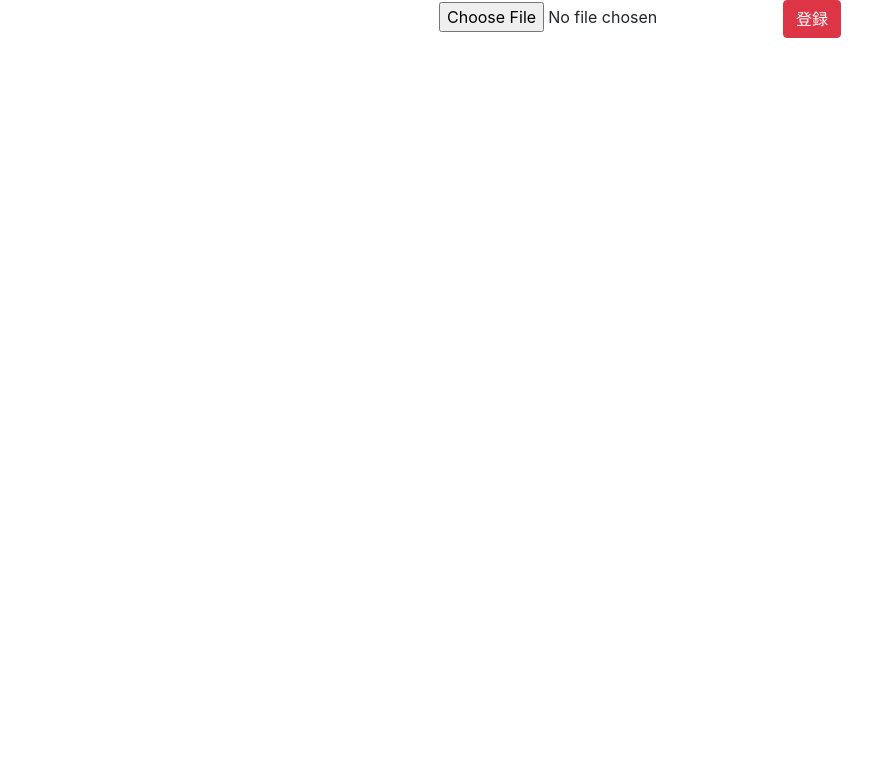
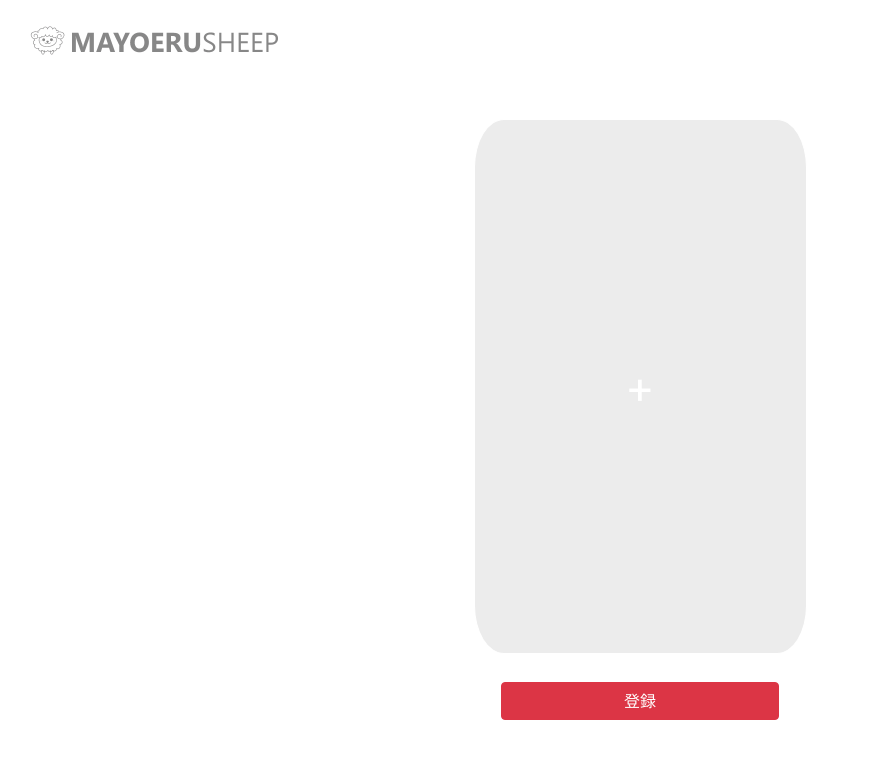
Before and after one commit to kaitoyokohamaa/MAYOELUSHEEP, a React (Create React App) app: page /profile in a window 1280 px wide. Shown: the top 758 px of the page, without its empty margins (0-873 px from the left). Built offline with nearby package versions, Linux system fonts and the light colour scheme.

Commit message:
バックエンドからの応答待ち

```diff
--- a/package.json
+++ b/package.json
@@ -6,6 +6,7 @@
     "axios": "^0.19.2",
     "bootstrap": "^4.4.1",
     "cors": "^2.8.5",
+    "jquery": "^3.4.1",
     "react": "^16.13.0",
     "react-bootstrap": "^1.0.0-beta.17",
     "react-dom": "16.13.0",
--- a/src/screens/Profile/Profile.js
+++ b/src/screens/Profile/Profile.js
@@ -1,7 +1,8 @@
 import React, { Component } from "react";
 import "bootstrap/dist/css/bootstrap.min.css";
-import { Button } from "react-bootstrap";
 import axios from "../../axios";
+import LOGO from "../../assets/img/logo.jpg";
+import { Col, Row, Container, Button } from "react-bootstrap";
 export default class Profile extends Component {
   state = {
     images: null
@@ -20,12 +21,60 @@ export default class Profile extends Component {
   };
   render() {
     return (
-      <div>
-        <input type="file" onChange={this.fileSelectedHandler} />
-        <Button onClick={this.fileUploadHandler} variant="danger">
-          登録
-        </Button>
-      </div>
+      <React.Fragment>
+        <div
+          style={{
+            textAlign: "left",
+            paddingTop: "20px",
+            paddingLeft: "20px"
+          }}
+        >
+          <img src={LOGO} alt="logo" />
+        </div>
+        <Container>
+          <Row>
+            <Col>
+              <div>
+                <label
+                  htmlFor="file_upload"
+                  onChange={this.fileSelectedHandler}
+                  style={{
+                    width: "30%",
+                    backgroundColor: "#ececec",
+                    borderRadius: "9%",
+                    border: "1px solid",
+                    padding: "21% 10%",
+                    fontSize: "45px",
+                    color: "#fff",
+                    marginTop: "5%"
+                  }}
+                >
+                  +
+                </label>
+                <input
+                  style={{ padding: "25%", display: "none" }}
+                  id="file_upload"
+                  type="file"
+                  multiple
+                  onChange={this.fileSelectedHandler}
+                />
+              </div>
+
+              <Button
+                variant="danger"
+                style={{
+                  width: "25%",
+                  margin: "20px auto"
+                }}
+                type="button"
+                onClick={this.fileUploadHandler}
+              >
+                登録
+              </Button>
+            </Col>
+          </Row>
+        </Container>
+      </React.Fragment>
     );
   }
 }
--- /dev/null
+++ b/src/screens/Profile/Profile.module.css
@@ -0,0 +1,33 @@
+.App {
+    text-align: center;
+}
+
+.App-logo {
+    animation: App-logo-spin infinite 20s linear;
+    height: 40vmin;
+}
+
+.App-header {
+    background-color: #282c34;
+    min-height: 100vh;
+    display: flex;
+    flex-direction: column;
+    align-items: center;
+    justify-content: center;
+    font-size: calc(10px + 2vmin);
+    color: white;
+}
+
+.App-link {
+    color: #61dafb;
+}
+
+@keyframes App-logo-spin {
+    from {
+        transform: rotate(0deg);
+    }
+
+    to {
+        transform: rotate(360deg);
+    }
+}
```
Also changed, not shown: 1 other file (tests, documents, lock files or other folders).
